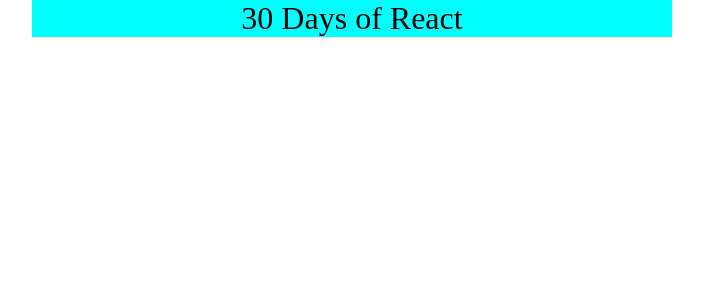
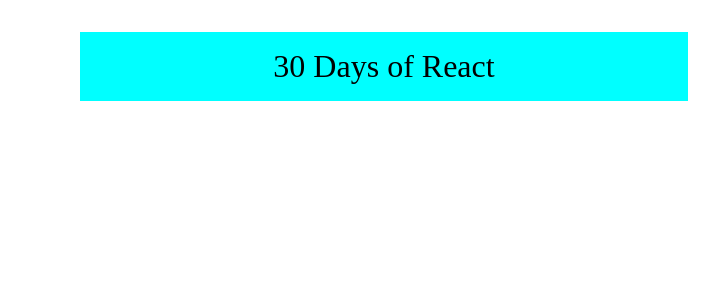
Before and after one commit to Miselrkba/even-odd-prime-color-boxes, a React (Create React App) app: page / in a window 1280 px wide. Shown: the top 300 px of the page, without its empty margins (288-1007 px from the left). Built offline with nearby package versions, Linux system fonts and the light colour scheme; a web font is replaced by a local one.

Commit message:
first commit - moving box

```diff
--- a/src/App.css
+++ b/src/App.css
@@ -44,7 +44,9 @@
 
 .box{
   background: aqua;
-  width: 20em;
+  width: 18em;
   height: auto;
+  padding: 0.5em;
   font-size: 2em;
+
 }
--- a/src/Events.js
+++ b/src/Events.js
@@ -1,9 +1,42 @@
 import React from "react";
+import { useState } from "react";
 
 function Events() {
+  const [left, setLeft] = useState(1);
+  const [right, setRight] = useState(1);
+  const [top, setTop] = useState(1);
+  const [bottom, setBottom] = useState(1);
+
+  const randomNumber = Math.random() * 2;
+  const randomNumber1 = Math.random() * 15;
+  const randomNumber2 = Math.random() * 15;
+  const randomNumber3 = Math.random() * 10;
+
+  const handleMouseMove = () => {
+    setLeft(randomNumber);
+    setRight(randomNumber1);
+    setTop(randomNumber2);
+    setBottom(randomNumber3);
+  };
+
+  console.log(left, right);
+
   return (
     <div>
-      <div className='box'> 30 Days of React</div>
+      <div
+        onMouseMove={handleMouseMove}
+        className="box"
+        style={{
+          position: "relative",
+          left: `${left}em`,
+          right: `${right}em`,
+          top: `${top}em`,
+          bottom: `${bottom}em`,
+        }}
+      >
+        {" "}
+        30 Days of React
+      </div>
     </div>
   );
 }
```
